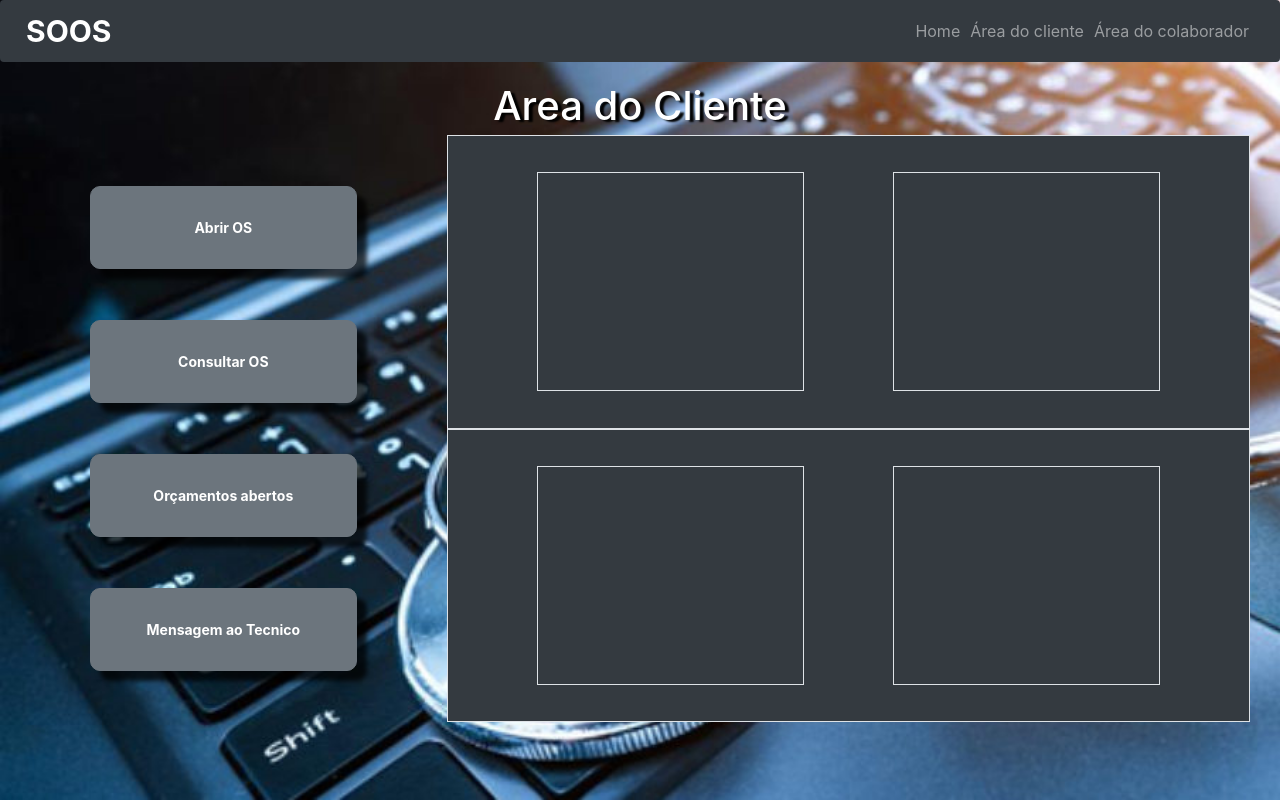
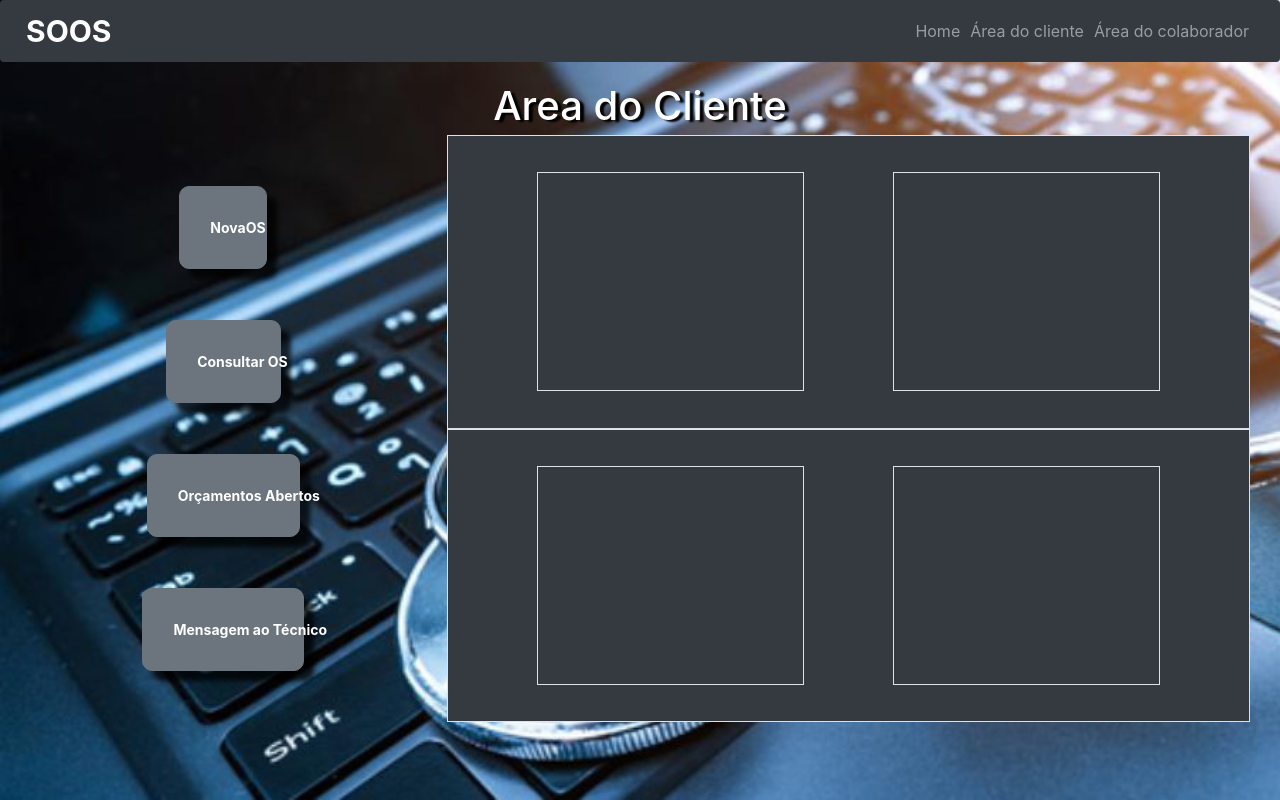
Before and after one commit to AdstonOliveira/ReactCadastro-OS, a React (Create React App) app: page /cliente/index in a window 1280 px wide. Built offline with nearby package versions, Linux system fonts and the light colour scheme.

Commit message:
inicio aduteração botao lateral

```diff
--- a/package.json
+++ b/package.json
@@ -5,6 +5,7 @@
   "dependencies": {
     "bootstrap": "^4.3.1",
     "react": "^16.9.0",
+    "react-axios": "^2.0.3",
     "react-bootstrap": "^1.0.0-beta.13",
     "react-dom": "^16.9.0",
     "react-jsx": "^1.0.0",
--- a/src/components/Login/Login.js
+++ b/src/components/Login/Login.js
@@ -17,7 +17,7 @@ class Login extends Component {
     }
 
     handleSubmit() {
-        alert(this.props.action);
+        window.location.href = this.props.action;
 
     }
 
--- /dev/null
+++ b/src/components/Menu_lateral/Botao.jsx
@@ -0,0 +1,19 @@
+import React, { Component } from 'react';
+import {Link, BrowserRouter} from 'react-router-dom';
+
+class Botao extends Component{
+
+
+    render(){
+        return(
+            <div className="row-btn">
+                <Link to={this.props.url} className="btn btn-secondary h-100 w-75 p-5">{this.props.title}</Link>
+            </div>
+        );
+    }
+
+
+
+
+}
+export default Botao;
--- a/src/components/Menu_lateral/MenuLateral.jsx
+++ b/src/components/Menu_lateral/MenuLateral.jsx
@@ -1,15 +1,30 @@
 import React, { Component } from 'react';
+import lista from './botoes.json';
+import Botao from './Botao';
 
 class MenuLateral extends Component {
+    constructor(props){
+        super(props);
+
+        this.state = {
+            botoes: lista.botoes,
+        }
+    }
+
 
     render() {
         return <div className="container d-flex flex-column justify-content-between">
 
-            <div className="row-btn">
-                <a href="/cliente/novaOs" className="btn btn-secondary h-100 w-75 p-5">Abrir OS</a>
-            </div>
+                {   this.state.botoes.map( botao => (
+                    <div className="row-btn">
+                       <Botao url={botao.url} title={botao.title} />
+                    </div>
+                ))
+                }
 
-            <div className="row-btn">
+
+
+            {/* <div className="row-btn">
                 <a href="/cliente/consultarAbertas/{id_cliente}" className="btn btn-secondary p-5 w-75">Consultar OS</a>
             </div>
 
@@ -19,7 +34,7 @@ class MenuLateral extends Component {
 
             <div className="row-btn">
                 <a href="/cliente/contato" className="btn btn-secondary p-5 w-75 ">Mensagem ao Tecnico</a>
-            </div>
+            </div> */}
         </div>
 
     }
--- /dev/null
+++ b/src/components/Menu_lateral/botoes.json
@@ -0,0 +1,24 @@
+{
+    "botoes": [
+        {
+            "id": 1,
+            "title": "NovaOS",
+            "url": "/cliente/novaOs"
+        },
+        {
+            "id": 2,
+            "title": "Consultar OS",
+            "url": "/cliente/consultarAbertas/{id_cliente}"
+        },
+        {
+            "id": 3,
+            "title": "Orçamentos Abertos",
+            "url": "/cliente/orcamentos"
+        },
+        {
+            "id": 4,
+            "title": "Mensagem ao Técnico",
+            "url": "/cliente/contato"
+        }
+    ]
+}
--- a/src/pages/Cliente/ClienteLogin.jsx
+++ b/src/pages/Cliente/ClienteLogin.jsx
@@ -6,7 +6,7 @@ class ClienteLogin extends Component{
     render(){
         return <section className="flex flex-column align-items-center text-center">
 
-                    <LoginB title="Cliente Login" action="/home" novo="" recSenha="" />
+                    <LoginB title="Cliente Login" action="/cliente/index" novo="" recSenha="" />
 
                 </section>
     }
--- a/src/pages/Colaborador/ColLogin.jsx
+++ b/src/pages/Colaborador/ColLogin.jsx
@@ -5,7 +5,7 @@ class LoginCol extends Component{
 
     render(){
         return  <section className="d-flex flex-column align-items-center text-center">
-                    <LoginB title="Colaborador Login" action="/home" novo="" recSenha="" />
+                    <LoginB title="Colaborador Login" action="/colaborador/index" novo="" recSenha="" />
                 </section>
     }
 
```
Also changed, not shown: 1 other file (tests, documents, lock files or other folders).
